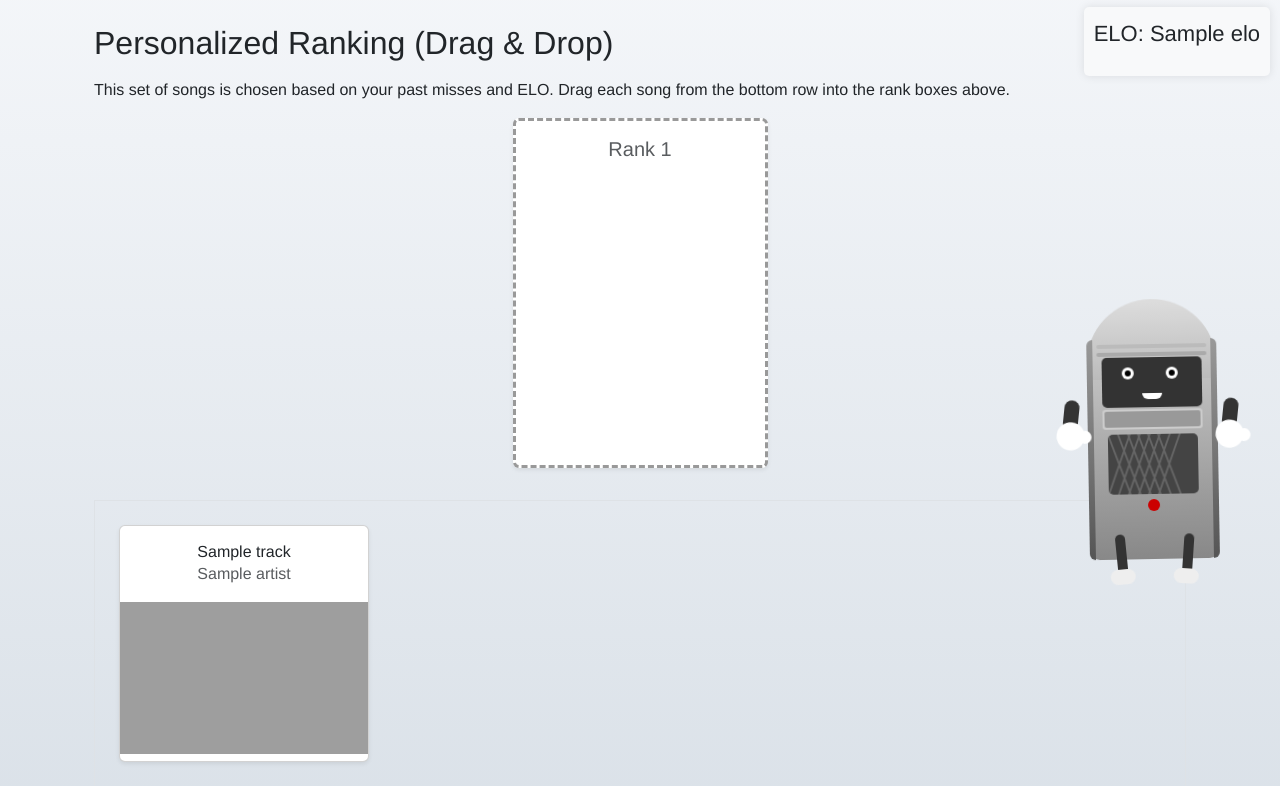
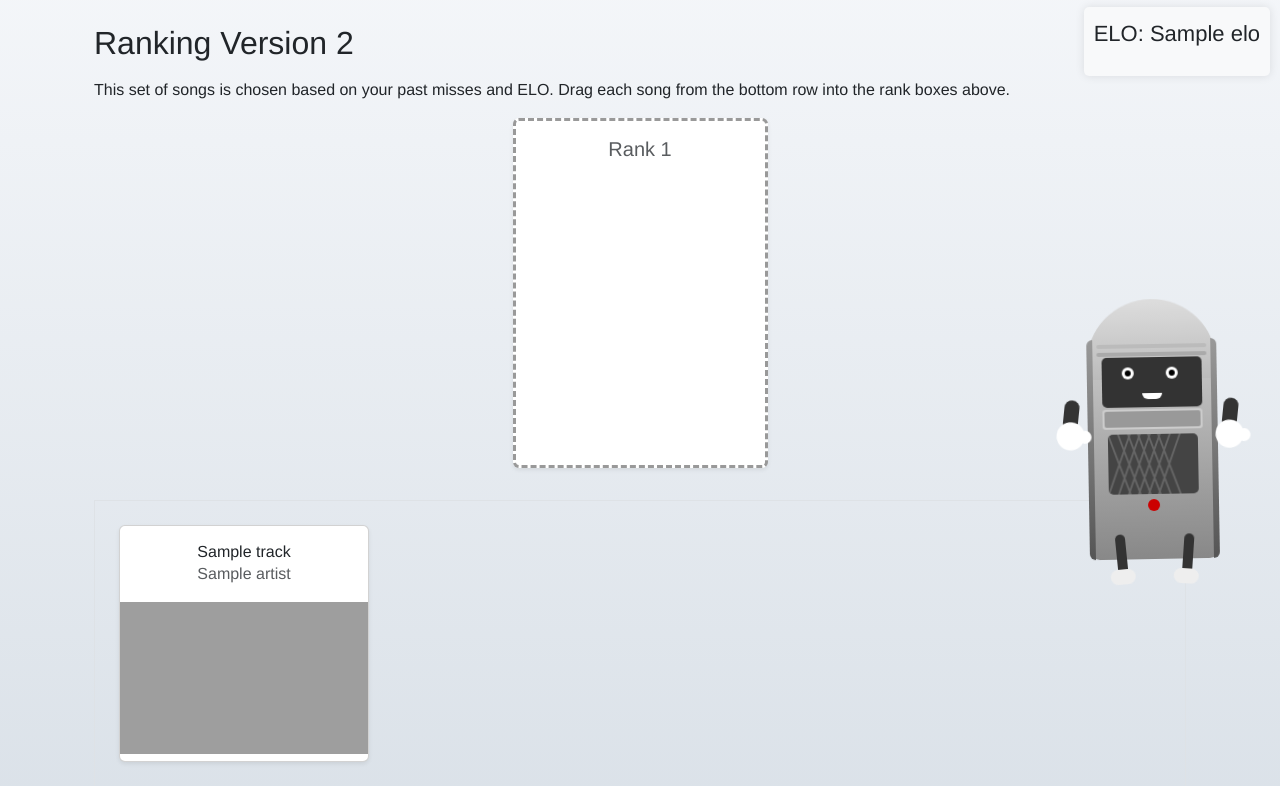
Before and after one commit to CreativeYann2004/hci_rpoject, a Flask app: template src/templates/personalized_rank_drag.html in a window 1280 px wide. Shown: the part 58-844 px from the top of the page. Run offline with Flask 3, Linux system fonts and the light colour scheme; the template is opened without the code that fills it: most values are stand-ins (such as "Sample title", 1, 10 or a date in 2020); grey boxes are pictures that could not be loaded.

Commit message:
Update personalized_rank_drag.html

```diff
--- a/src/templates/personalized_rank_drag.html
+++ b/src/templates/personalized_rank_drag.html
@@ -2,7 +2,7 @@
 {% block content %}
 <div class="container mt-4">
 
-  <h2 class="mb-3">Personalized Ranking (Drag & Drop)</h2>
+  <h2 class="mb-3">Ranking Version 2</h2>
   <p>
     This set of songs is chosen based on your past misses and ELO.
     Drag each song from the bottom row into the rank boxes above.
```
